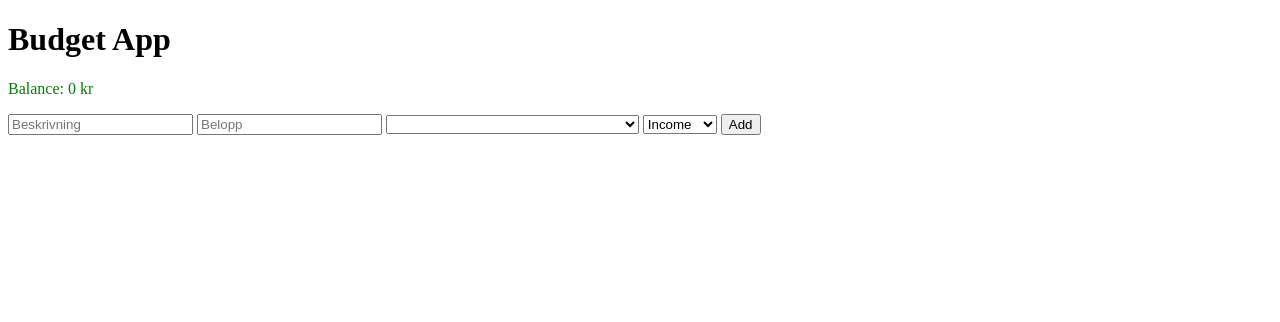
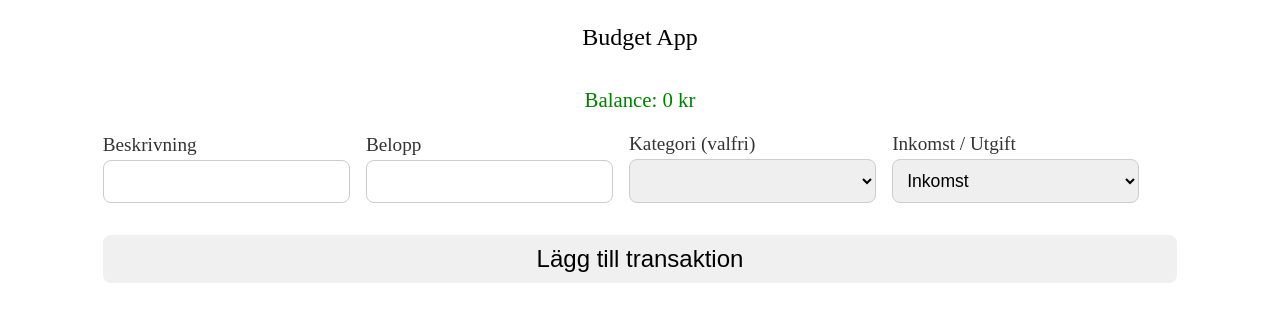
Before and after one commit to alexgeho/budget-calculator, a website built with Vite: page index.html in a window 1280 px wide. Built offline with nearby package versions, Linux system fonts and the light colour scheme.

Commit message:
feat: responsive mobile-first form layout

```diff
--- a/index.html
+++ b/index.html
@@ -1,9 +1,9 @@
 <!doctype html>
 <html lang="en">
+
 <head>
   <meta charset="UTF-8" />
   <meta name="viewport" content="width=device-width, initial-scale=1.0" />
-  <link rel="stylesheet" href="./src/style.css">
   <title>Budget App</title>
 </head>
 
@@ -15,17 +15,30 @@
     <p id="balance">Balance: 0 kr</p>
 
     <form id="form">
-      <input type="text" name="text" placeholder="Beskrivning">
-      <input type="number" name="amount" placeholder="Belopp" required>
+      <div class="field">
+        <label>Beskrivning</label>
+        <input type="text" name="text">
+      </div>
 
-      <select name="category" id="category" class="category"></select>
+      <div class="field">
+        <label>Belopp</label>
+        <input type="number" name="amount" required>
+      </div>
 
-      <select name="type">
-        <option value="income">Income</option>
-        <option value="expense">Expense</option>
-      </select>
+      <div class="field">
+        <label>Kategori (valfri)</label>
+        <select name="category" id="category"></select>
+      </div>
 
-      <button>Add</button>
+      <div class="field">
+        <label>Inkomst / Utgift</label>
+        <select name="type">
+          <option value="income">Inkomst</option>
+          <option value="expense">Utgift</option>
+        </select>
+      </div>
+
+      <button class="submit">Lägg till transaktion</button>
     </form>
 
     <ul id="list"></ul>
@@ -34,4 +47,5 @@
 
   <script type="module" src="/src/main.ts"></script>
 </body>
+
 </html>
--- /dev/null
+++ b/src/SCSS/style.scss
@@ -0,0 +1,143 @@
+main {
+  display: flex;
+  flex-direction: column;
+  align-items: center;
+
+  h1 {
+    font-weight: 100;
+    font-size: 1.5rem;
+  }
+}
+
+/* ---------- FORM LAYOUT ---------- */
+
+#form {
+  display: grid;
+  gap: 16px;
+  width: 85%;
+}
+
+/* ---------- FIELD ---------- */
+
+.field {
+  display: flex;
+  flex-direction: column;
+  gap: 4px;
+}
+
+/* ---------- LABEL ---------- */
+
+label {
+  font-size: 1.2rem;
+  font-weight: 500;
+  color: #333;
+}
+
+/* ---------- INPUTS & SELECTS ---------- */
+
+input,
+select {
+  padding: 10px;
+  border-radius: 8px;
+  border: 1px solid #ccc;
+  font-size: 1.3rem;
+}
+
+/* ---------- BUTTON ---------- */
+
+button.submit {
+  margin-top: 8px;
+  padding: 10px;
+  border-radius: 8px;
+  border: none;
+  background: #f0f0f0;
+  cursor: pointer;
+  font-size: 1.5rem;
+}
+
+button.submit:hover {
+  background: #e5e5e5;
+}
+
+/* ---------- TRANSACTIONS ---------- */
+
+#list li {
+  display: flex;
+  justify-content: space-between;
+  align-items: center;
+  gap: 4px;
+  margin-bottom: 6px;
+  font-size: 1.5rem;
+
+  button {
+    font-size: 1.2rem;
+    margin: 20px;
+  }
+}
+
+#list button {
+  border-radius: 6px;
+  border: 1px solid #ccc;
+  background: white;
+  cursor: pointer;
+}
+
+/* ---------- BALANCE COLORS ---------- */
+
+#balance {
+  font-size: 1.3rem;
+}
+
+.income {
+  color: green;
+}
+
+.costs {
+  color: red;
+}
+
+/* ---------- REMOVE NUMBER ARROWS ---------- */
+
+/* Chrome, Edge, Safari */
+input[type="number"]::-webkit-inner-spin-button,
+input[type="number"]::-webkit-outer-spin-button {
+  -webkit-appearance: none;
+  margin: 0;
+}
+
+/* Firefox */
+input[type="number"] {
+  -moz-appearance: textfield;
+}
+
+
+/* MEDIA 768 PX */
+
+@media (min-width: 768px) {
+  #form {
+    display: flex;
+    flex-direction: row;
+    flex-wrap: wrap;
+    gap: 16px;
+    align-items: flex-end;
+  }
+
+  .field {
+    width: 23%;
+  }
+
+  button.submit {
+    width: 100%;
+    margin-top: 16px;
+  }
+
+  /* ---------- INPUTS & SELECTS ---------- */
+
+input,
+select {
+  padding: 10px;
+  border-radius: 8px;
+  border: 1px solid #ccc;
+  font-size: 1.1rem;
+}
+}
--- a/src/main.ts
+++ b/src/main.ts
@@ -1,5 +1,5 @@
 import categories from './categories.json'
-import './style.scss'
+import './SCSS/style.scss'
 import { calculateBalance } from './logic'
 import { load, save } from './storage'
 
@@ -35,7 +35,7 @@ function render() {
     const li = document.createElement('li')
 
     li.innerHTML = `
-      ${t.text} | ${t.category} | ${t.amount} kr
+      ${t.text} ${t.category} ${t.amount} kr
       <button>X</button>
     `
 
--- a/src/style.scss
+++ /dev/null
@@ -1,37 +0,0 @@
-.category{
-  width: 20%;
-}
-
-.row {
-  display: flex;
-  align-items: center;
-  justify-content: space-between;
-  padding: 0.5rem 1.5rem;
-
-}
-
-.costs {
-  color: red;
-}
-
-.income {
-  color: green;
-}
-
-.amount {
-  display: flex;
-  align-items: center;
-  gap: 0.5rem;
-}
-
-/* Chrome, Edge, Safari */
-input[type="number"]::-webkit-inner-spin-button,
-input[type="number"]::-webkit-outer-spin-button {
-  -webkit-appearance: none;
-  margin: 0;
-}
-
-/* Firefox */
-input[type="number"] {
-  -moz-appearance: textfield;
-}
```
